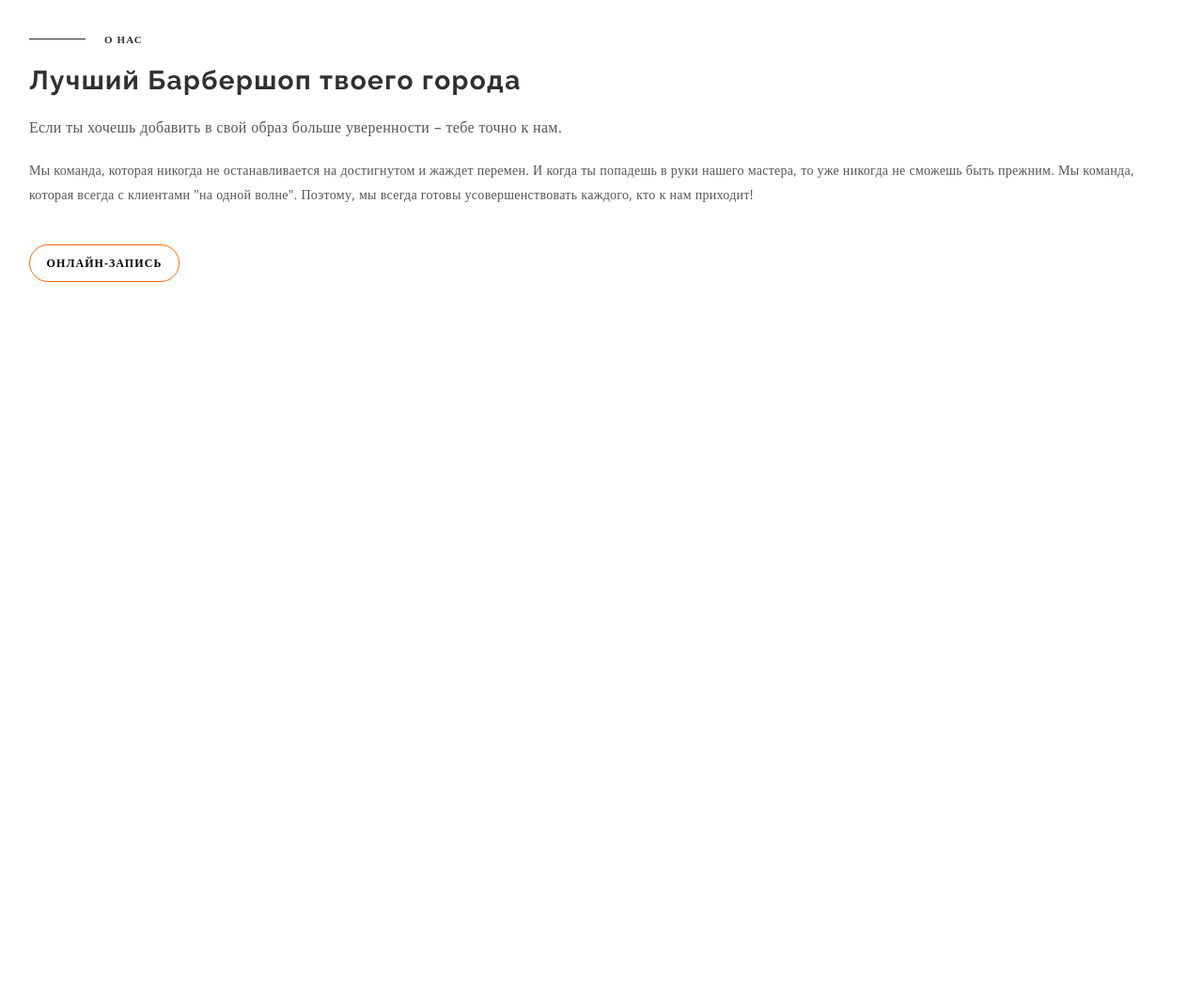
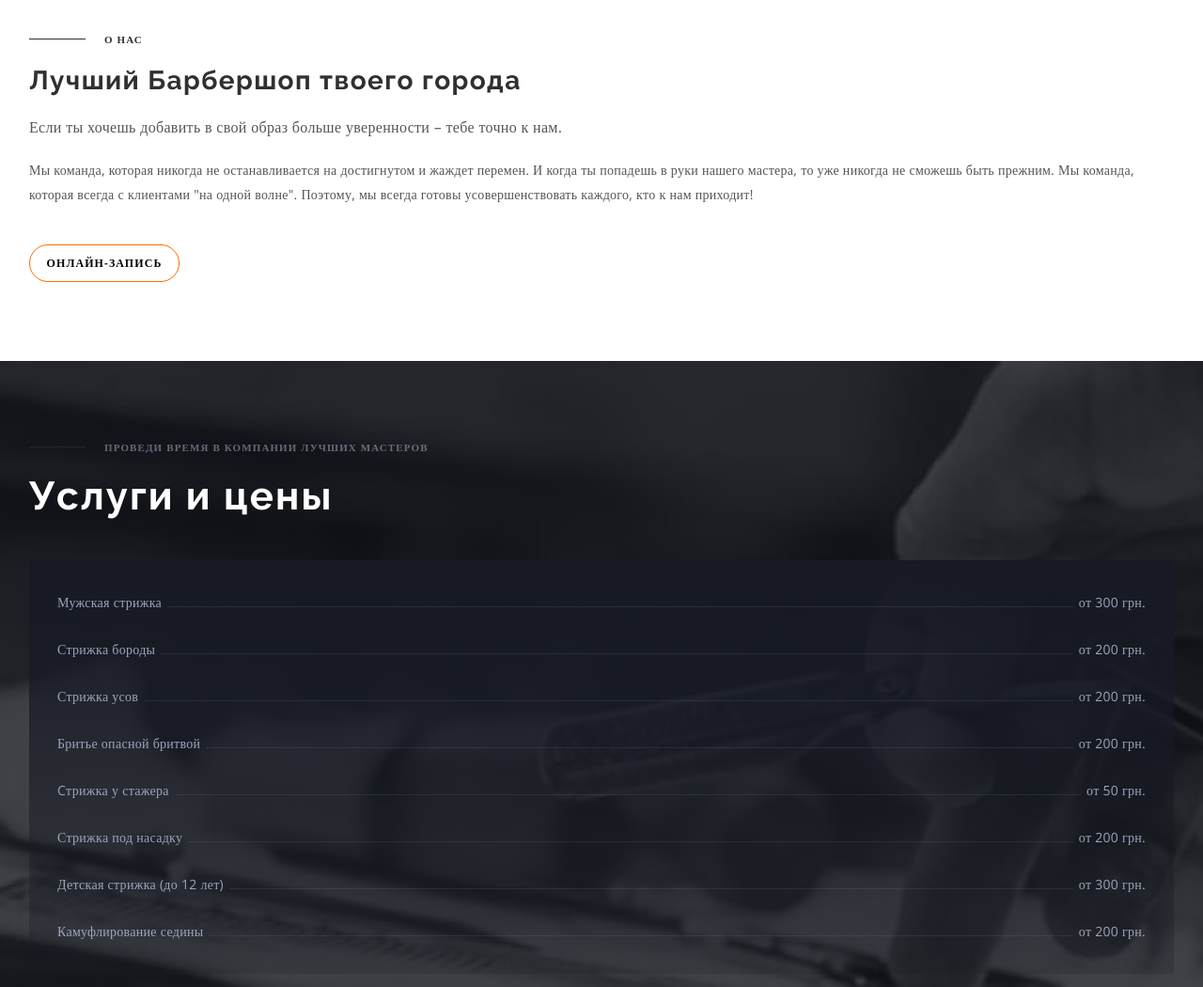
Before and after one commit to nyxeet/barbershop-practice, a plain HTML site: page index.html in a window 1280 px wide. Shown: the part 630-1680 px from the top of the page at 94% size. Before the commit the page ends 930 px from the top, so only its background shows below. Drawn offline with nearby package versions, Linux system fonts and the light colour scheme.

Commit message:
third day

```diff
--- a/index.html
+++ b/index.html
@@ -16,9 +16,9 @@
       <div class="container nav-flex">
           <a href="/"><img src="./images/Logo.svg" alt="" /></a>
           <button type="button" class="menu-button" aria-expanded="false" aria-controls="menu-container" data-menu-button>
-            <svg class="menu-icon" width="24" height="16" viewBox="0 0 24 16" xmlns="http://www.w3.org/2000/svg">
-              <path fill-rule="evenodd" clip-rule="evenodd"
-                d="M0 2.66667V0H24V2.66667H0ZM0 9.33333H24V6.66667H0V9.33333ZM0 16H24V13.3333H0V16Z" />
+            <svg class="menu-icon" width="40" height="40">
+              <use class="icon-open" href="./images/sprite.svg#icon-open"></use>
+              <use class="icon-close" href="./images/sprite.svg#icon-close"></use>
             </svg>
           </button>
       </div>
@@ -72,6 +72,48 @@
       </div>
 
     </section>
+    <section class="price container">
+      <div class="line-flex">
+        <div class="first-line"></div>
+        <p class="price-line-text">Проведи время в компании лучших мастеров</p>
+      </div>
+      <h1 class="price-title">Услуги и цены</h1>
+      <ul class="price-box list">
+        <li class="price-item">
+          <p class="text">Мужская стрижка</p>
+          <div class="price-line"></div>
+          <p class="item-price">от 300 грн.</p>
+        </li>
+        <li class="price-item">
+          <p class="text">Стрижка бороды</p>
+          <div class="price-line"></div>
+          <p class="item-price">от 200 грн.</p></li>
+        <li class="price-item">
+          <p class="text">Стрижка усов</p>
+          <div class="price-line"></div>
+          <p class="item-price">от 200 грн.</p></li>
+        <li class="price-item">
+          <p class="text">Бритье опасной бритвой</p>
+          <div class="price-line"></div>
+          <p class="item-price">от 200 грн.</p></li>
+        <li class="price-item">
+          <p class="text">Cтрижка у стажера</p>
+          <div class="price-line"></div>
+          <p class="item-price">от 50 грн.</p></li>
+        <li class="price-item">
+          <p class="text">Стрижка под насадку</p>
+          <div class="price-line"></div>
+          <p class="item-price">от 200 грн.</p></li>
+        <li class="price-item">
+          <p class="text">Детская стрижка (до 12 лет)</p>
+          <div class="price-line"></div>
+          <p class="item-price">от 300 грн.</p></li>
+        <li class="price-item">
+          <p class="text">Камуфлирование седины</p>
+          <div class="price-line"></div>
+          <p class="item-price">от 200 грн.</p></li>
+      </ul>
+    </section>
     <script src="js/menu.js"></script>
   </body>
 </html>
--- a/sass/components/_about-us.scss
+++ b/sass/components/_about-us.scss
@@ -1,6 +1,5 @@
 .about {
   padding: 84px 0;
-  height: 300px;
 }
 .about-line {
   width: 60px;
--- a/sass/components/_header.scss
+++ b/sass/components/_header.scss
@@ -1,10 +1,3 @@
-.container {
-  margin-left: auto;
-  margin-right: auto;
-  width: 100%;
-  padding-left: 31px;
-  padding-right: 31px;
-}
 .nav-flex {
   display: flex;
   align-items: center;
--- a/sass/components/_menu.scss
+++ b/sass/components/_menu.scss
@@ -2,22 +2,32 @@
   width: 40px;
   height: 40px;
   display: flex;
-  z-index: 1;
   align-items: center;
   justify-content: center;
   margin-left: auto;
   background-color: rgba(1, 1, 1, 0);
   outline: 0;
   border: 0;
+  z-index: 2;
+  transition: all 1500ms linear;
+  &:hover .menu-icon {
+    transform: scale(1.1);
+  }
+}
+.icon-open {
   fill: white;
-  &.is-open {
-    fill: green;
-  }
-  &:hover {
-    fill: red;
-  }
-  z-index: 3;
 }
+.menu-button .icon-close {
+  display: none;
+}
+.menu-button.is-open .icon-close {
+  display: block;
+  fill: black;
+}
+.menu-button.is-open .icon-open {
+  display: none;
+}
+
 .backdrop {
   position: fixed;
   top: 0;
@@ -29,7 +39,7 @@
     pointer-events: initial;
     background: rgba(25, 28, 38, 0.2);
   }
-  z-index: 2;
+  z-index: 1;
 }
 .menu-container {
   position: absolute;
--- /dev/null
+++ b/sass/components/_price.scss
@@ -0,0 +1,88 @@
+.price {
+  height: 826px;
+  padding-top: 84px;
+  padding-bottom: 84px;
+  background-image: url("../../images/png1.png");
+  background-color: #111319;
+  background-size: cover;
+  background-position: center;
+}
+.first-line {
+  width: 60px;
+  height: 1px;
+  background: rgba(157, 164, 189, 0.12);
+}
+.price-line-text {
+  margin-left: 20px;
+  font-family: Open Sans;
+  font-style: normal;
+  font-weight: 600;
+  font-size: 11px;
+  line-height: 15px;
+  /* identical to box height */
+
+  letter-spacing: 0.1em;
+  text-transform: uppercase;
+
+  color: rgba(157, 164, 189, 0.6);
+}
+
+.price-title {
+  margin-top: 20px;
+  margin-bottom: 44px;
+  font-family: Raleway;
+  font-style: normal;
+  font-weight: bold;
+  font-size: 42px;
+  line-height: 49px;
+  letter-spacing: 0.05em;
+
+  color: #ffffff;
+}
+
+.price-box {
+  padding: 30px;
+  background: linear-gradient(180deg, #171a24 0%, rgba(23, 26, 36, 0.2) 100%);
+}
+.price-line {
+  width: 100%;
+  height: 1px;
+  margin-left: 6px;
+  margin-right: 6px;
+  background: rgba(157, 164, 189, 0.12);
+}
+.price-item {
+  display: flex;
+  align-items: baseline;
+  justify-content: space-between;
+
+  &:not(:last-child) {
+    margin-bottom: 20px;
+  }
+  .text {
+    white-space: nowrap;
+    font-family: Open Sans;
+    font-style: normal;
+    font-weight: normal;
+    font-size: 14px;
+    line-height: 30px;
+    /* identical to box height, or 214% */
+
+    letter-spacing: 0.02em;
+
+    color: #9da4bd;
+  }
+
+  .item-price {
+    white-space: nowrap;
+    font-family: Open Sans;
+    font-style: normal;
+    font-weight: normal;
+    font-size: 14px;
+    line-height: 30px;
+    /* identical to box height, or 214% */
+    text-align: right;
+    letter-spacing: 0.02em;
+    color: #9da4bd;
+  }
+}
--- a/sass/main.scss
+++ b/sass/main.scss
@@ -7,3 +7,4 @@
 @import "./components/social-nav";
 @import "./components/hero";
 @import "./components/about-us";
+@import "./components/price";
--- a/sass/utils/_utils.scss
+++ b/sass/utils/_utils.scss
@@ -13,6 +13,13 @@ body {
 a {
   text-decoration: none;
 }
+.container {
+  margin-left: auto;
+  margin-right: auto;
+  width: 100%;
+  padding-left: 31px;
+  padding-right: 31px;
+}
 .list {
   list-style: none;
   padding: 0;
```
Also changed, not shown: css/main.css, css/main.min.css, images/png1.png (added), images/price-bg.jpg (added), images/sprite.svg (added), 2 other files.
